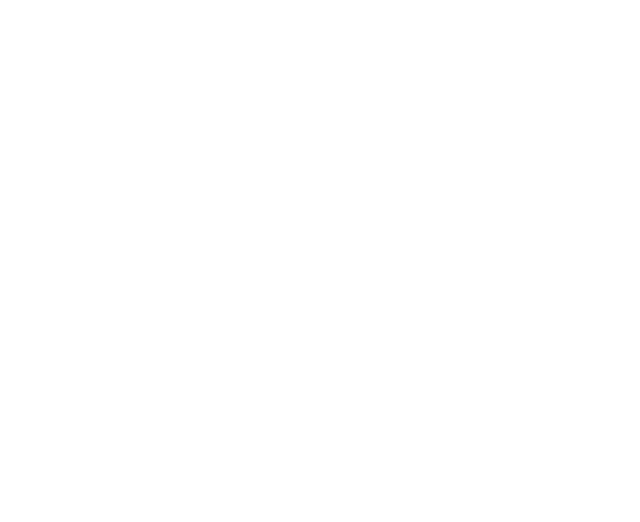
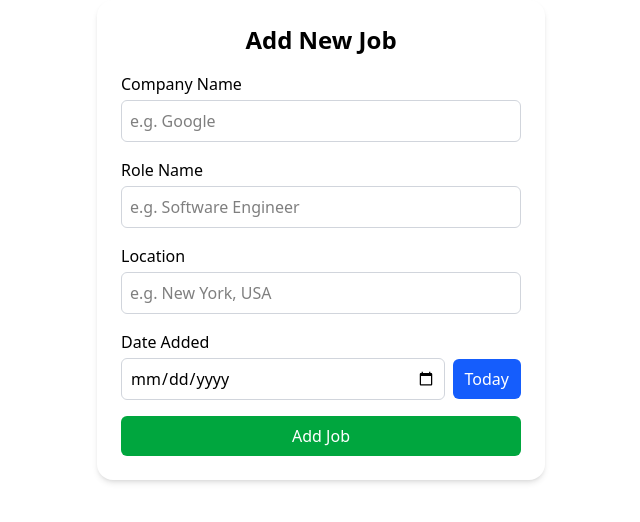
Before and after one commit to abubakrAhmad1/job-portal, a React (Vite) app in the folder frontend/: page /createjob in a window 1280 px wide. Before the commit this address had no page. Shown: the top 522 px of the page, without its empty margins (319-959 px from the left). Built offline with nearby package versions, Linux system fonts and the light colour scheme; sample sign-in values are in the browser's storage.

Commit message:
feat: create protected route

```diff
--- /dev/null
+++ b/frontend/src/features/jobs/components/CreateJob.jsx
@@ -0,0 +1,121 @@
+import React, { useState } from "react";
+import axios from "axios";
+
+export default function CreateJobForm() {
+  const [formData, setFormData] = useState({
+    companyName: "",
+    roleName: "",
+    location: "",
+    dateAdded: "",
+  });
+
+  // ✅ Handle input changes
+  const handleChange = (e) => {
+    setFormData({ ...formData, [e.target.name]: e.target.value });
+  };
+
+  // ✅ Set today's date
+  const handleSetToday = () => {
+    const today = new Date().toISOString().split("T")[0]; // Format: YYYY-MM-DD
+    setFormData({ ...formData, dateAdded: today });
+  };
+
+  // ✅ Submit form (you’ll connect this to Django API)
+  const handleSubmit = async (e) => {
+    e.preventDefault();
+    try {
+      // Example: Replace with your backend endpoint
+      await axios.post("http://localhost:8000/api/jobs/", formData);
+      alert("Job added successfully!");
+      setFormData({
+        companyName: "",
+        roleName: "",
+        location: "",
+        dateAdded: "",
+      });
+    } catch (error) {
+      console.error(error);
+      alert("Error adding job");
+    }
+  };
+
+  return (
+    <div className="max-w-md mx-auto bg-white p-6 rounded-2xl shadow-md">
+      <h2 className="text-2xl font-semibold mb-4 text-center">Add New Job</h2>
+      <form onSubmit={handleSubmit} className="space-y-4">
+
+        {/* Company Name */}
+        <div>
+          <label className="block mb-1 font-medium">Company Name</label>
+          <input
+            type="text"
+            name="companyName"
+            value={formData.companyName}
+            onChange={handleChange}
+            className="w-full border border-gray-300 rounded-md p-2 focus:outline-none focus:ring-2 focus:ring-blue-500"
+            placeholder="e.g. Google"
+            required
+          />
+        </div>
+
+        {/* Role Name */}
+        <div>
+          <label className="block mb-1 font-medium">Role Name</label>
+          <input
+            type="text"
+            name="roleName"
+            value={formData.roleName}
+            onChange={handleChange}
+            className="w-full border border-gray-300 rounded-md p-2 focus:outline-none focus:ring-2 focus:ring-blue-500"
+            placeholder="e.g. Software Engineer"
+            required
+          />
+        </div>
+
+        {/* Location */}
+        <div>
+          <label className="block mb-1 font-medium">Location</label>
+          <input
+            type="text"
+            name="location"
+            value={formData.location}
+            onChange={handleChange}
+            className="w-full border border-gray-300 rounded-md p-2 focus:outline-none focus:ring-2 focus:ring-blue-500"
+            placeholder="e.g. New York, USA"
+            required
+          />
+        </div>
+
+        {/* Date Added */}
+        <div>
+          <label className="block mb-1 font-medium">Date Added</label>
+          <div className="flex items-center gap-2">
+            <input
+              type="date"
+              name="dateAdded"
+              value={formData.dateAdded}
+              onChange={handleChange}
+              className="flex-1 border border-gray-300 rounded-md p-2 focus:outline-none focus:ring-2 focus:ring-blue-500"
+              required
+            />
+            <button
+              type="button"
+              onClick={handleSetToday}
+              className="px-3 py-2 bg-blue-600 text-white rounded-md hover:bg-blue-700 transition"
+            >
+              Today
+            </button>
+          </div>
+        </div>
+
+        {/* Submit Button */}
+        <button
+          type="submit"
+          className="w-full py-2 bg-green-600 text-white rounded-md hover:bg-green-700 transition"
+        >
+          Add Job
+        </button>
+      </form>
+    </div>
+  );
+}
--- /dev/null
+++ b/frontend/src/layouts/ProtectedLayout.jsx
@@ -0,0 +1,13 @@
+// src/layouts/ProtectedLayout.jsx
+import { Navigate, Outlet } from "react-router-dom";
+
+export default function ProtectedLayout() {
+  const isAuthenticated = localStorage.getItem("token");
+  // Or use a global auth context instead
+
+  if (!isAuthenticated) {
+    return <Navigate to="/signin" replace />;
+  }
+
+  return <Outlet />; // renders child routes when authenticated
+}
--- a/frontend/src/routes/routers.jsx
+++ b/frontend/src/routes/routers.jsx
@@ -3,10 +3,15 @@ import SignInPage from "../features/auth/components/Signin";
 import SignUpPage from "../features/auth/components/Signup";
 import JobList from "../features/jobs/components/JobList";
 import MobileLayout from "../layouts/MobileLayout";
+import CreateJobForm from "../features/jobs/components/CreateJob";
+import ProtectedLayout from "../layouts/ProtectedLayout";
 
 export default function AppRoutes() {
   return (
     <Routes>
+      <Route path="/" element={<ProtectedLayout />}>
+        <Route path="/createjob" element={<CreateJobForm />} />
+      </Route>
       <Route path="/signin" element={<SignInPage />} />
       <Route path="/signup" element={<SignUpPage />} />
       <Route path="/joblist" element={<JobList />} />
```
